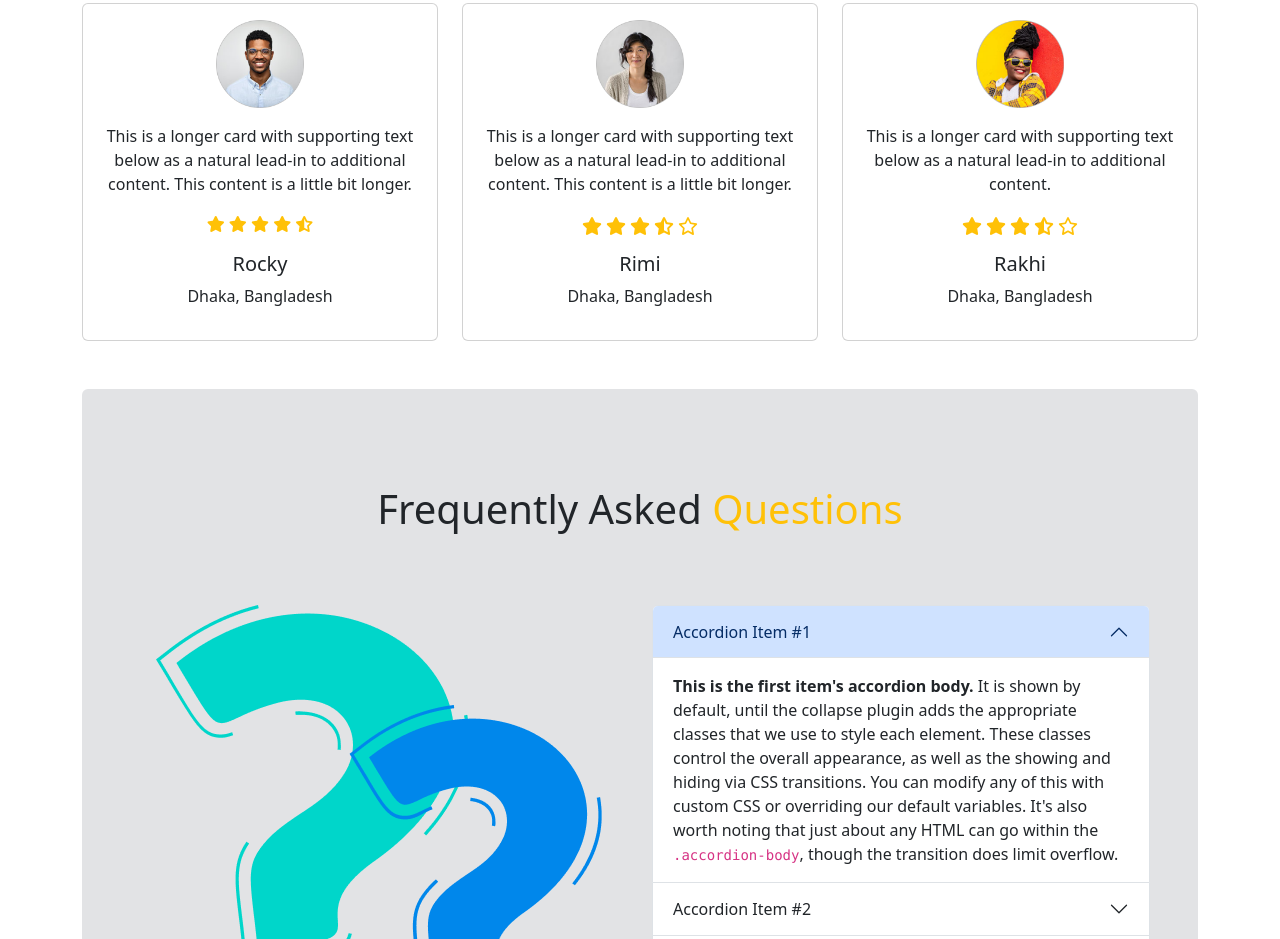
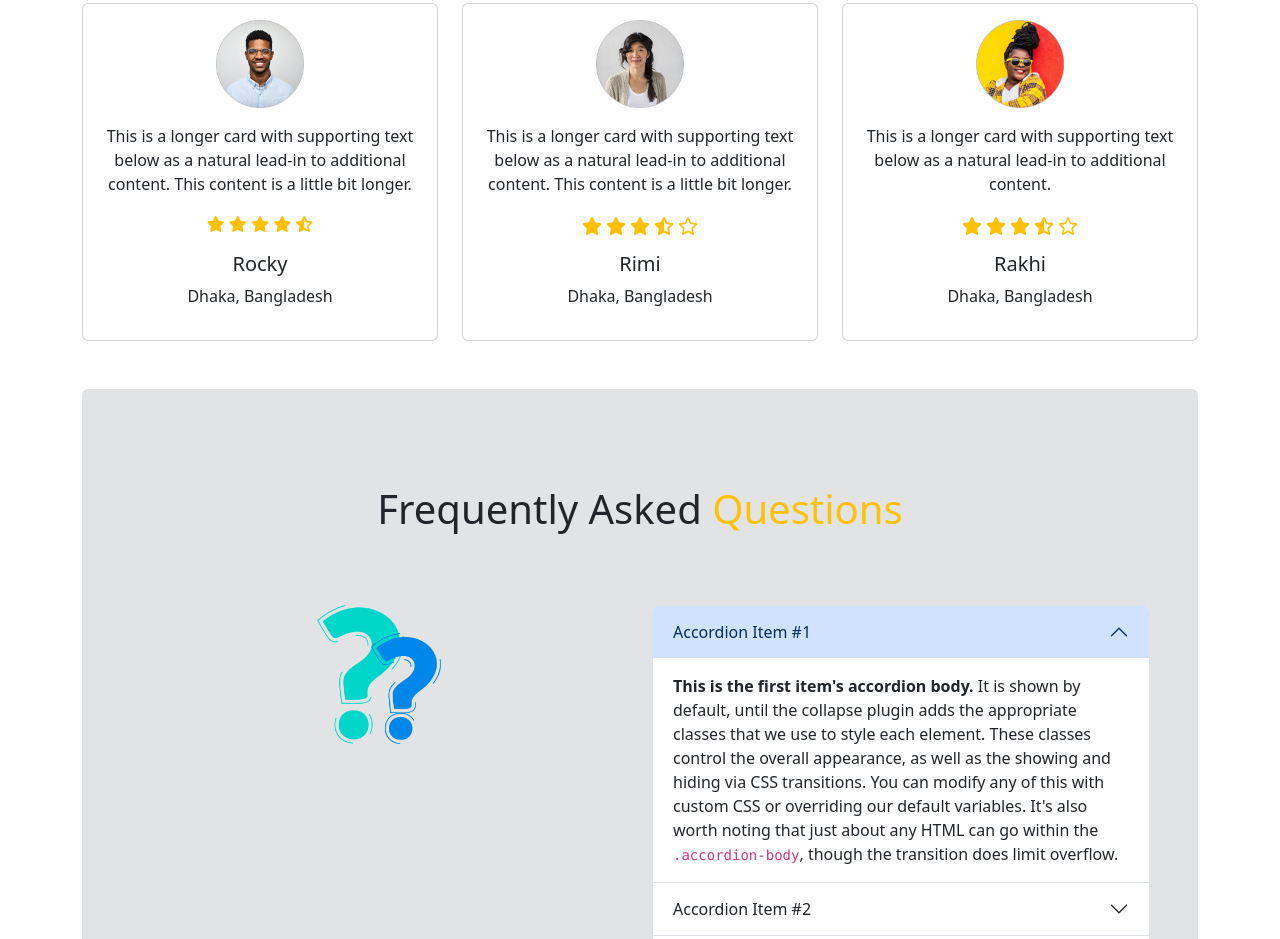
Before and after one commit to Sahrial-alam34/bikerz-zone_bootstrap, a plain HTML site: page index.html in a window 1280 px wide. Shown: the part 1861-2800 px from the top of the page. Drawn offline with nearby package versions, Linux system fonts and the light colour scheme.

Commit message:
resize image

```diff
--- a/index.html
+++ b/index.html
@@ -254,7 +254,7 @@
             <h1 class="my-5 text-center">Frequently Asked <span class="text-warning">Questions</span></h1>
             <div class="row row-cols-1 row-cols-md-2 mt-5 g-4 ">
                 <div class="col text-center">
-                    <img class="w-5" src="images/faq.png" alt="">
+                    <img class="w-25" src="images/faq.png" alt="">
                 </div>
 
 
```
